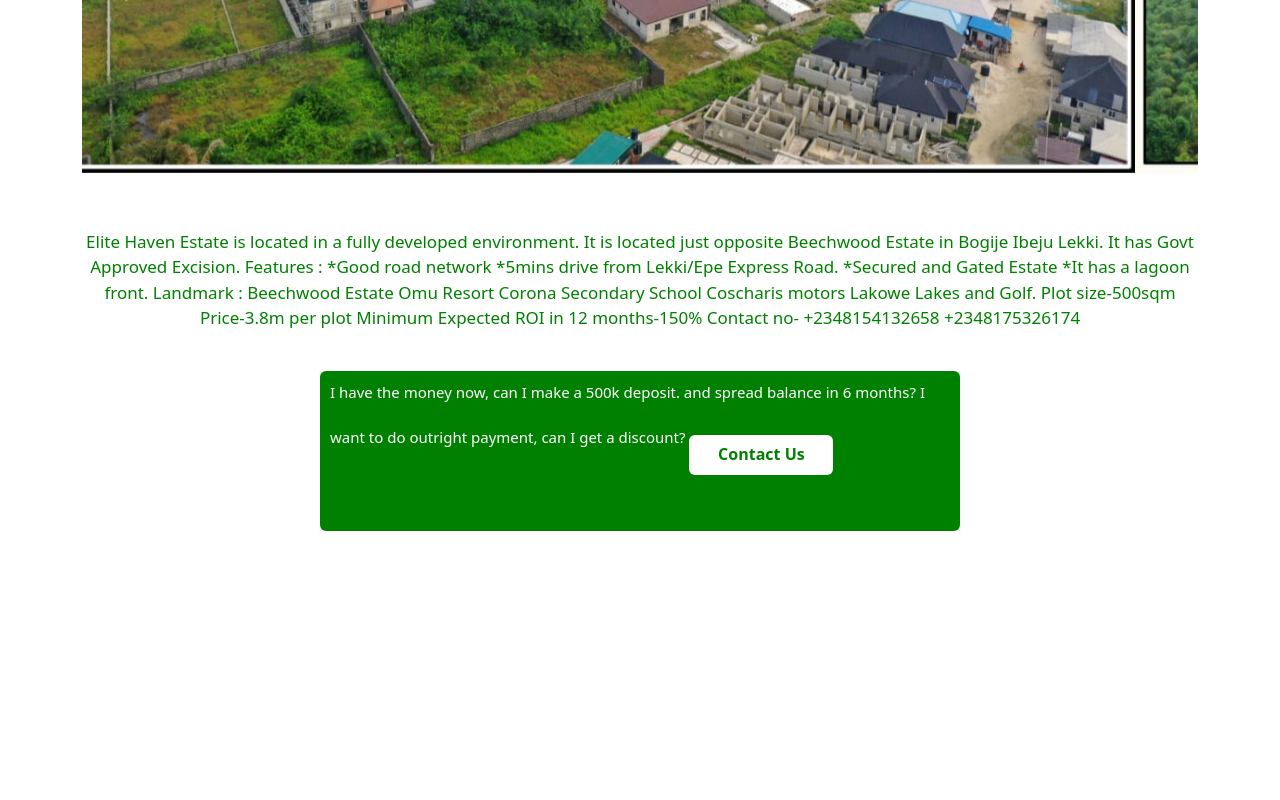
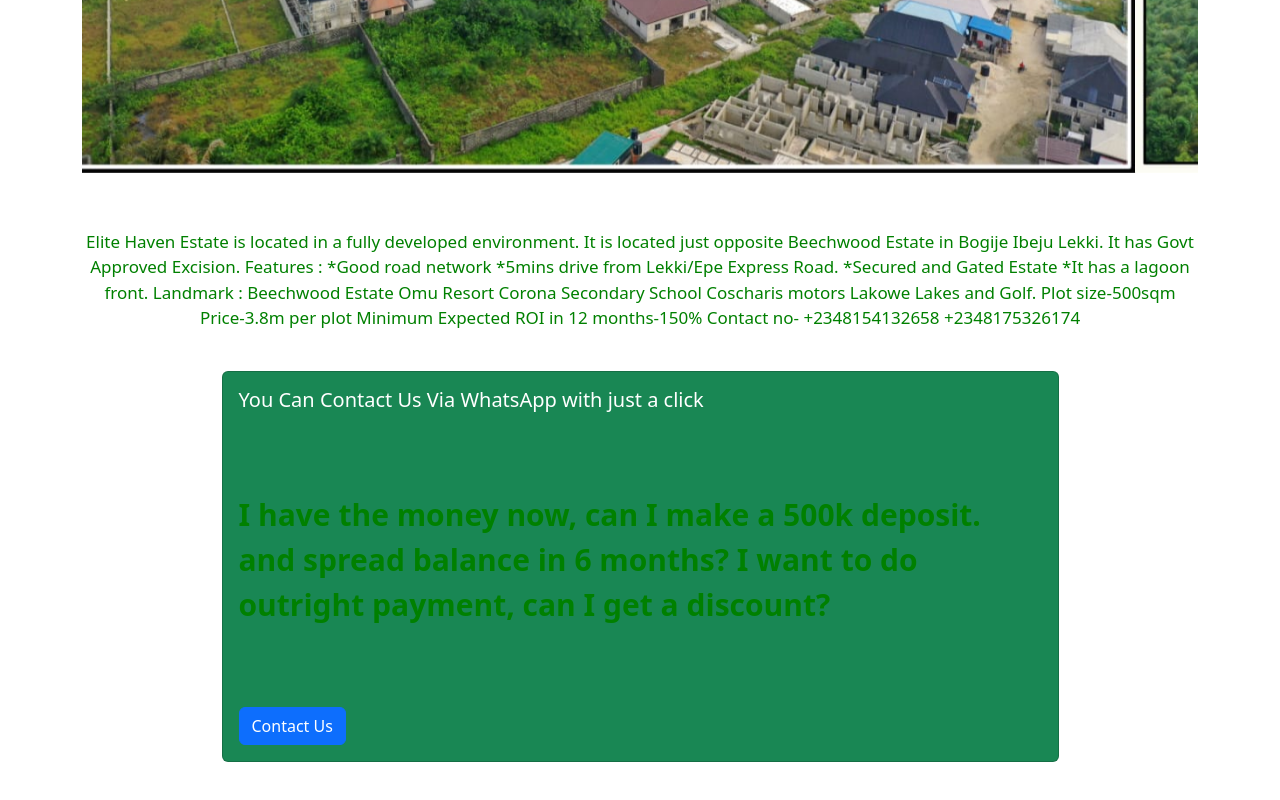
Before and after one commit to Sun3350/NestGeeks, a plain HTML site: page Index.html in a window 1280 px wide. Shown: the part 776-1576 px from the top of the page. Before the commit the page ends 1387 px from the top, so only its background shows below. Drawn offline with nearby package versions, Linux system fonts and the light colour scheme.

Commit message:
Update Index.html

```diff
--- a/Index.html
+++ b/Index.html
@@ -30,39 +30,23 @@
             text-align: center;
             margin-top: 7vh;
          }
-         .descriptions{
-            font-size: 15px;
-            padding: 10px 10px 10px 10px;
-            color: white;
-            width: 80vh;
-            height: 20vh;
-            margin-top: 5vh;
-            border-radius: 6px;
-            background-color: green
-            ;
+
+         .container-text{
+            font-size: 30px;
+            color: green;
+            font-weight: 700;
+            margin-top: 10vh;
             margin-bottom: 10vh;
          }
-         .btn{
-            margin-top: 4vh;
-            width: 18vh;
-            height: 5vh;
-            background-color: white;
-            border-radius: 6px;
-         }
-         .btn a{
-            text-decoration: none;
-            color: green;
-            font-weight: 600;
-            text-align: center;
-         }
-         .btn a:hover{
-            color: white;
-         }
+         .card{
+          margin-top: 5vh;
+          margin-bottom: 10vh;
+        }
     </style>
   </head>
   <body>
       <div class="container">
-    <p>NestGeeks Reality And Investment Limited</p>
+    <div class="container-text">NestGeeks Reality And Investment Limited</div>
     <div><div id="carouselExampleControls" class="carousel slide" data-bs-ride="carousel">
         <div class="carousel-inner">
           <div class="carousel-item active">
@@ -116,14 +100,14 @@
         +2348175326174</div>
 
     </div>
-    <div class="descriptions">
-        I have the money now, can I make a 500k deposit. and spread balance in 6 months?
+    <div class="card text-bg-success w-75">
+      <div class="card-body">
+        <h5 class="card-title">You Can Contact Us Via WhatsApp with just a click</h5>
+        <p class="card-text">I have the money now, can I make a 500k deposit. and spread balance in 6 months?
 
-        I want to do outright payment, can I get a discount?
-    <div class="btn">
-
-        <a href="https://wa.link/0wkgnz">Contact Us</a>
-    </div>
+          I want to do outright payment, can I get a discount?</p>
+        <a href="https://wa.link/0wkgnz" class="btn btn-primary">Contact Us</a>
+      </div>
     </div>
 </div>
 
```
